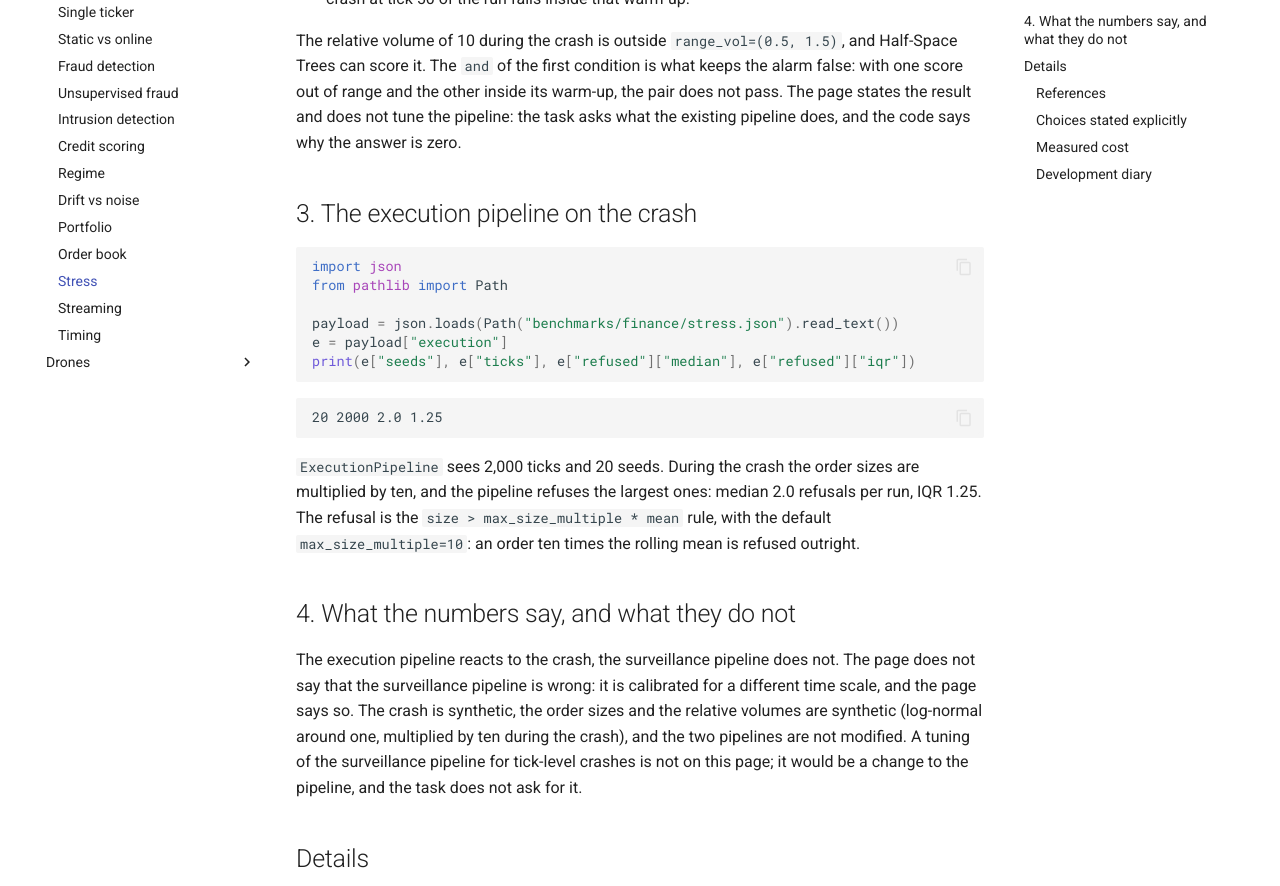
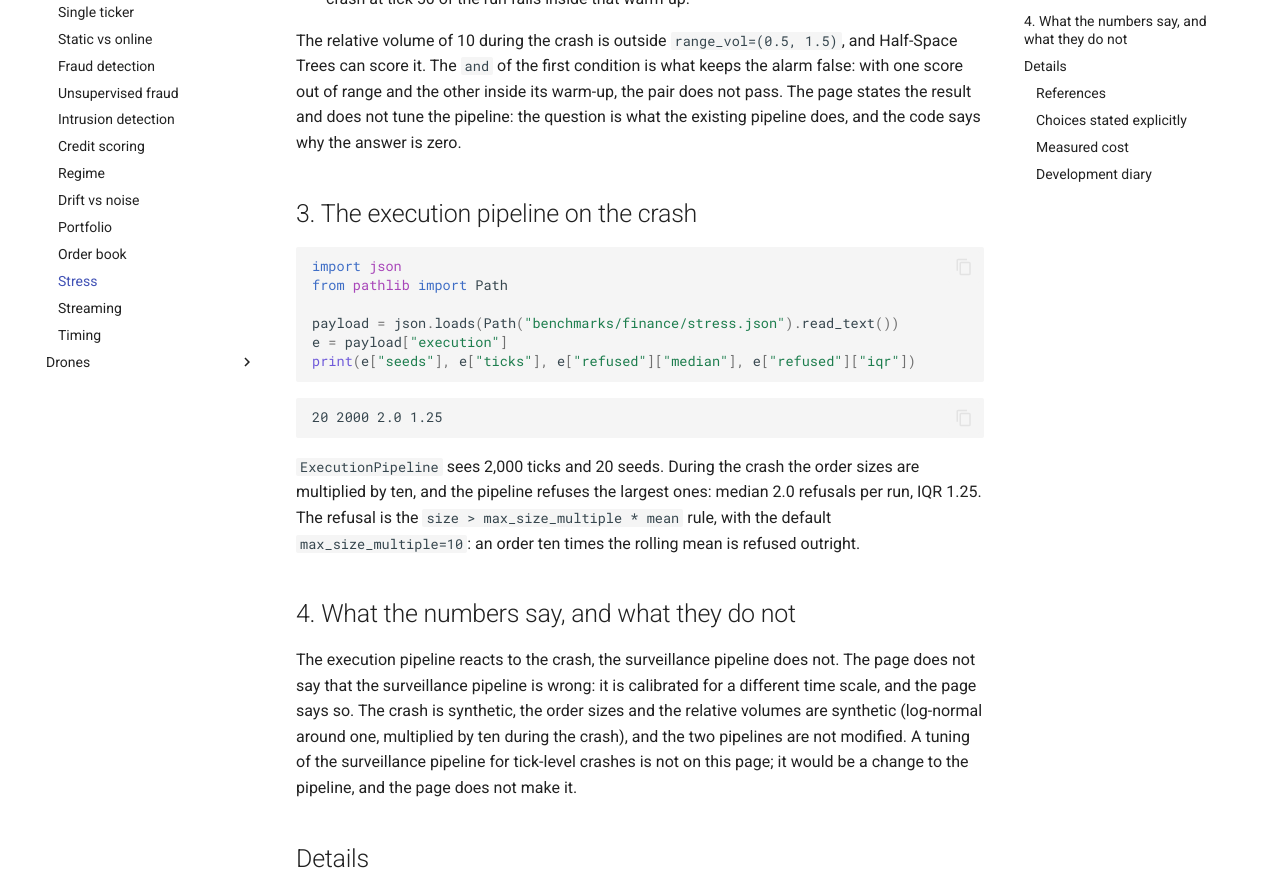
Before and after one commit to tatopenn-cell/Dense-Armor, an MkDocs documentation site: the page built from docs/finance/stress.md, in a window 1280 px wide and 1400 px high, scrolled down 1229 px. Shown: the part 204-1090 px from the top of the window. Built offline with MkDocs 1.6.1 and Material for MkDocs 9.7.7, drawn with Linux system fonts in a browser that asks for light colours; comment, search, counter and statistics services are not loaded; some of the changed text lies outside the part shown.

Commit message:
taskF2 self-check: ruff import order and the three 'the task' in stress.md - benchmarks/finance/jitter.py and order_book.py: the import block   sorted by ruff --fix (I001), no behaviour change - docs/finance/stress.md: three phrases with 'the task' rewritten;   the three blocks still MATCH, mkdocs strict 0 - ruff 0 on every new file, 102 tests passed, mypy 0 on 8 files

```diff
--- a/docs/finance/stress.md
+++ b/docs/finance/stress.md
@@ -43,7 +43,7 @@
 2. `ret = (price - price[-2]) / price[-2]`: the return is per tick. The crash of five ticks with a drop of 5% gives about **1% per tick**, inside `range_ret=(-0.01, 0.01)`, so Half-Space Trees sees nothing outside the range it was told to expect.
 3. `LODA` starts with `range_init=50` and needs a warm-up before its threshold is stable; the crash at tick 50 of the run falls inside that warm-up.
 
-The relative volume of 10 during the crash is outside `range_vol=(0.5, 1.5)`, and Half-Space Trees can score it. The `and` of the first condition is what keeps the alarm false: with one score out of range and the other inside its warm-up, the pair does not pass. The page states the result and does not tune the pipeline: the task asks what the existing pipeline does, and the code says why the answer is zero.
+The relative volume of 10 during the crash is outside `range_vol=(0.5, 1.5)`, and Half-Space Trees can score it. The `and` of the first condition is what keeps the alarm false: with one score out of range and the other inside its warm-up, the pair does not pass. The page states the result and does not tune the pipeline: the question is what the existing pipeline does, and the code says why the answer is zero.
 
 ## 3. The execution pipeline on the crash
 
@@ -64,7 +64,7 @@
 
 ## 4. What the numbers say, and what they do not
 
-The execution pipeline reacts to the crash, the surveillance pipeline does not. The page does not say that the surveillance pipeline is wrong: it is calibrated for a different time scale, and the page says so. The crash is synthetic, the order sizes and the relative volumes are synthetic (log-normal around one, multiplied by ten during the crash), and the two pipelines are not modified. A tuning of the surveillance pipeline for tick-level crashes is not on this page; it would be a change to the pipeline, and the task does not ask for it.
+The execution pipeline reacts to the crash, the surveillance pipeline does not. The page does not say that the surveillance pipeline is wrong: it is calibrated for a different time scale, and the page says so. The crash is synthetic, the order sizes and the relative volumes are synthetic (log-normal around one, multiplied by ten during the crash), and the two pipelines are not modified. A tuning of the surveillance pipeline for tick-level crashes is not on this page; it would be a change to the pipeline, and the page does not make it.
 
 ## Details
 
@@ -79,7 +79,7 @@
 - The crash is synthetic: five ticks of drop, five ticks of recovery, and a Gaussian walk with `vol=0.001` per tick around them. The paper measures on real trade data; the page generates a synthetic event with the paper's shape and says so.
 - The order sizes and the relative volumes are log-normal around one with standard deviation 0.2, multiplied by ten during the crash. The choice is this page's: the paper measures the price, not the sizes, and the multiplier is what makes the refusal rule fire.
 - The surveillance pipeline runs 100 ticks and 5 seeds, not 2,000 and 20: it calls Orca on every tick (121 ms/tick on this host), and 2,000 ticks and 20 seeds would be 80 minutes. The execution pipeline runs 2,000 ticks and 20 seeds because it costs 0.2 ms/order. The two budgets are declared, and a median over 5 seeds is a small-sample median.
-- The page does not tune the surveillance pipeline. A tuning for the tick scale is a change to an existing pipeline, and the task forbids it.
+- The page does not tune the surveillance pipeline. A tuning for the tick scale is a change to an existing pipeline, and the page does not make it.
 
 ### Measured cost
 
```
Also changed, not shown: 2 other files.
